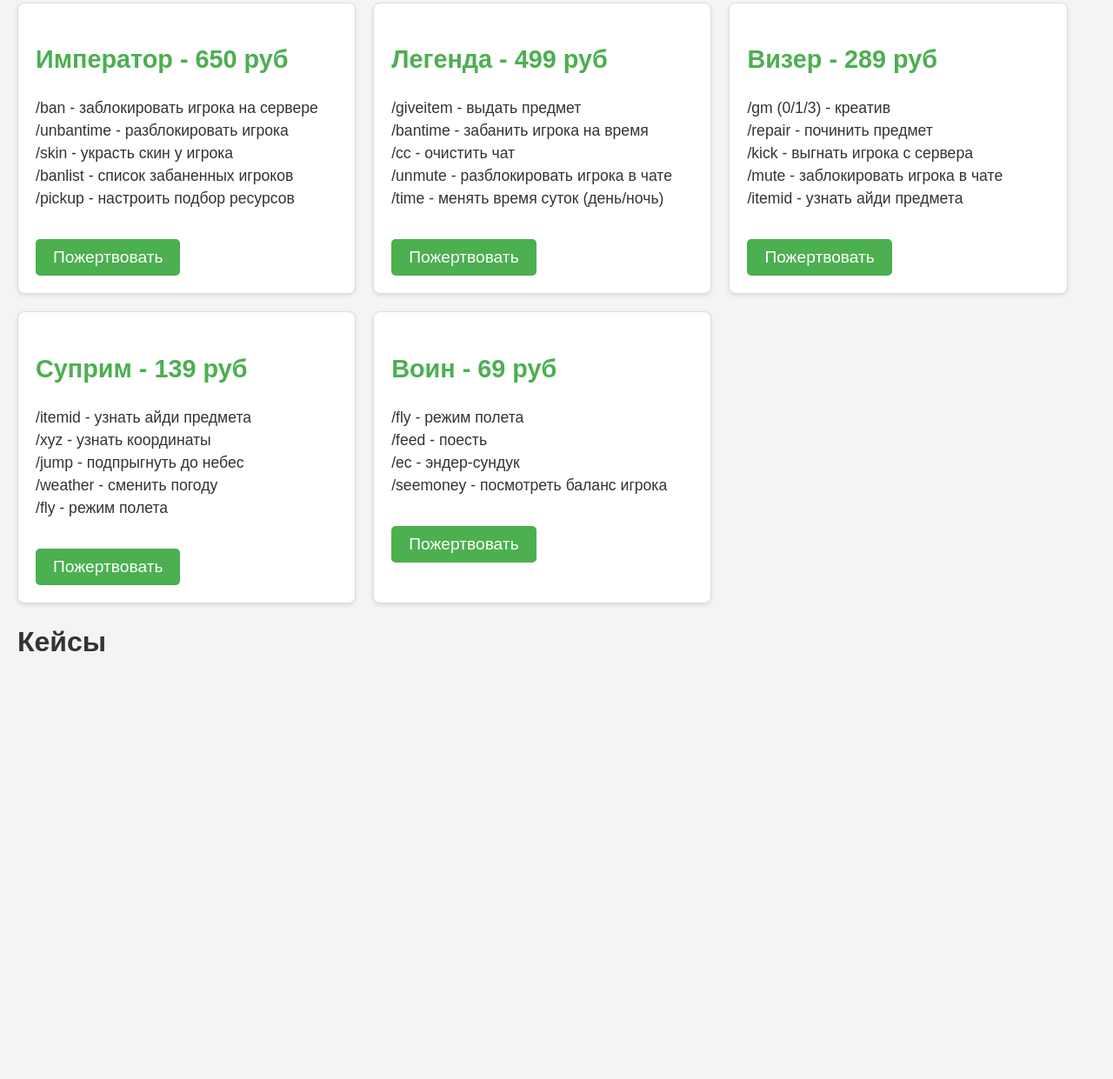
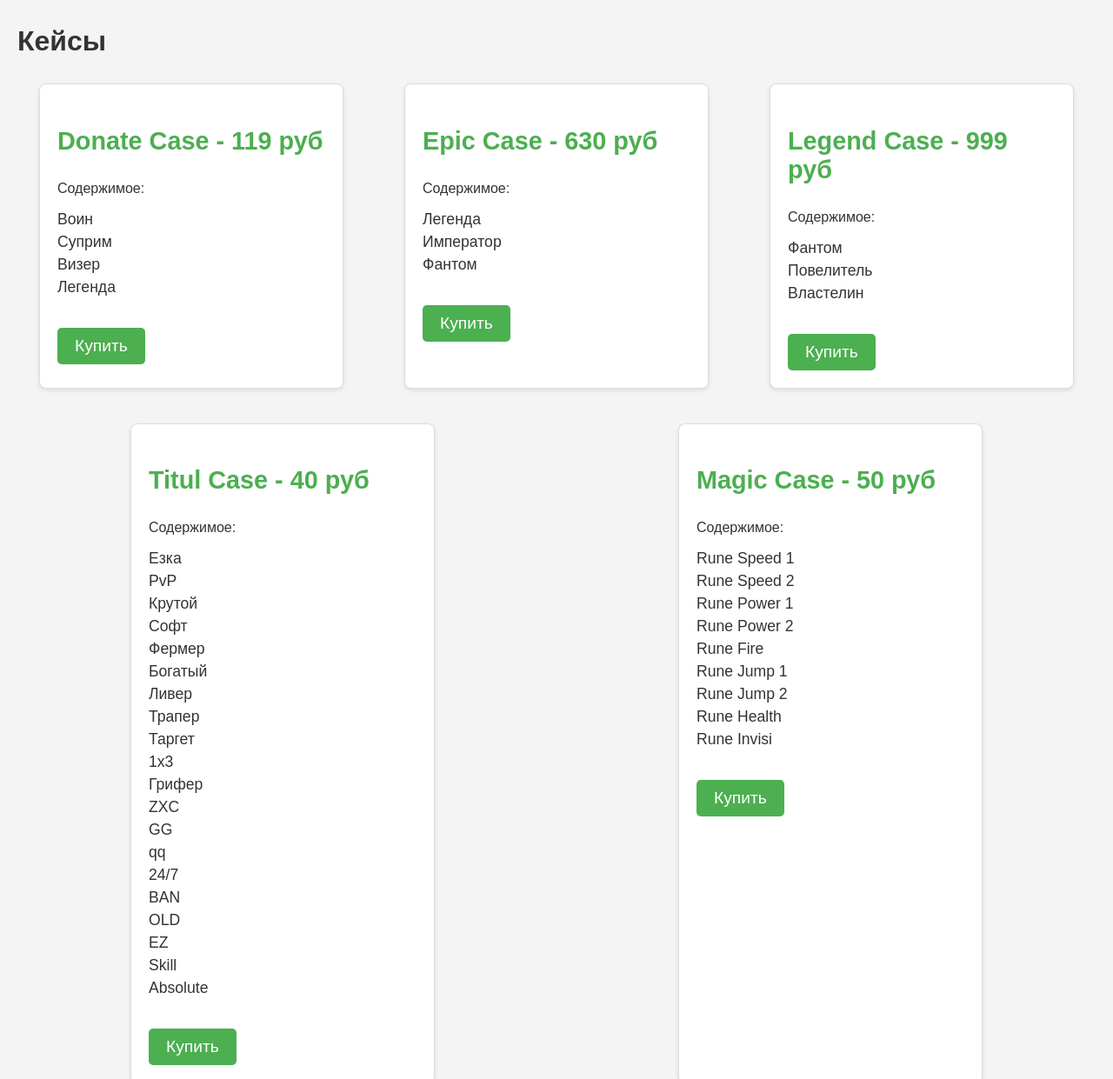
Before and after one commit to minevor/minevor-website, a plain HTML site: page index.html in a window 1280 px wide. Shown: the part 670-1911 px from the top of the page at 87% size. Before the commit the page ends 1447 px from the top, so only its background shows below. Drawn offline with Linux system fonts and the light colour scheme.

Commit message:
Update index.html

```diff
--- a/index.html
+++ b/index.html
@@ -1,6 +1,5 @@
 <!DOCTYPE html>
 <html lang="ru">
-
 <head>
     <meta charset="UTF-8">
     <meta name="viewport" content="width=device-width, initial-scale=1.0">
@@ -48,6 +47,7 @@
             display: flex;
             flex-wrap: wrap;
             gap: 20px;
+            justify-content: space-around;
         }
 
         .package,
@@ -55,10 +55,12 @@
             background-color: white;
             padding: 20px;
             border: 1px solid #ddd;
-            width: calc(33% - 20px);
+            width: 100%;
+            max-width: 350px; /* Ограничиваем максимальную ширину */
             box-sizing: border-box;
             border-radius: 8px;
             box-shadow: 0 2px 5px rgba(0, 0, 0, 0.1);
+            margin: 10px;
         }
 
         .package h3,
@@ -100,9 +102,14 @@
             background-color: #333;
             color: white;
         }
+
+        @media (max-width: 768px) {
+            .package, .case {
+                width: 100%; /* На мобильных устройствах элементы будут занимать всю ширину */
+            }
+        }
     </style>
 </head>
-
 <body>
 
     <header>
@@ -142,87 +149,95 @@
                 </ul>
                 <button class="donate-btn" onclick="donate('povelitel')">Пожертвовать</button>
             </div>
-
-            <!-- Пакет "Фантом" -->
-            <div class="package" id="fantom">
-                <h3>Фантом - 899 руб</h3>
-                <ul>
-                    <li>/ban-ip - заблокировать игрока по айпи</li>
-                    <li>/topmoney - узнать топ по балансу</li>
-                    <li>/setwarp - установить варп</li>
-                    <li>/delwarp - удалить варп</li>
-                    <li>/ban - заблокировать игрока на сервере</li>
-                </ul>
-                <button class="donate-btn" onclick="donate('fantom')">Пожертвовать</button>
-            </div>
-
-            <!-- Пакет "Император" -->
-            <div class="package" id="imperator">
-                <h3>Император - 650 руб</h3>
-                <ul>
-                    <li>/ban - заблокировать игрока на сервере</li>
-                    <li>/unbantime - разблокировать игрока</li>
-                    <li>/skin - украсть скин у игрока</li>
-                    <li>/banlist - список забаненных игроков</li>
-                    <li>/pickup - настроить подбор ресурсов</li>
-                </ul>
-                <button class="donate-btn" onclick="donate('imperator')">Пожертвовать</button>
-            </div>
-
-            <!-- Пакет "Легенда" -->
-            <div class="package" id="legenda">
-                <h3>Легенда - 499 руб</h3>
-                <ul>
-                    <li>/giveitem - выдать предмет</li>
-                    <li>/bantime - забанить игрока на время</li>
-                    <li>/cc - очистить чат</li>
-                    <li>/unmute - разблокировать игрока в чате</li>
-                    <li>/time - менять время суток (день/ночь)</li>
-                </ul>
-                <button class="donate-btn" onclick="donate('legenda')">Пожертвовать</button>
-            </div>
-
-            <!-- Пакет "Визер" -->
-            <div class="package" id="wither">
-                <h3>Визер - 289 руб</h3>
-                <ul>
-                    <li>/gm (0/1/3) - креатив</li>
-                    <li>/repair - починить предмет</li>
-                    <li>/kick - выгнать игрока с сервера</li>
-                    <li>/mute - заблокировать игрока в чате</li>
-                    <li>/itemid - узнать айди предмета</li>
-                </ul>
-                <button class="donate-btn" onclick="donate('wither')">Пожертвовать</button>
-            </div>
-
-            <!-- Пакет "Суприм" -->
-            <div class="package" id="supreme">
-                <h3>Суприм - 139 руб</h3>
-                <ul>
-                    <li>/itemid - узнать айди предмета</li>
-                    <li>/xyz - узнать координаты</li>
-                    <li>/jump - подпрыгнуть до небес</li>
-                    <li>/weather - сменить погоду</li>
-                    <li>/fly - режим полета</li>
-                </ul>
-                <button class="donate-btn" onclick="donate('supreme')">Пожертвовать</button>
-            </div>
-
-            <!-- Пакет "Воин" -->
-            <div class="package" id="voin">
-                <h3>Воин - 69 руб</h3>
-                <ul>
-                    <li>/fly - режим полета</li>
-                    <li>/feed - поесть</li>
-                    <li>/ec - эндер-сундук</li>
-                    <li>/seemoney - посмотреть баланс игрока</li>
-                </ul>
-                <button class="donate-btn" onclick="donate('voin')">Пожертвовать</button>
-            </div>
         </div>
     </section>
 
     <!-- Секция с кейсами -->
     <section id="cases">
         <h2>Кейсы</h2>
-        <div class="
+        <div class="case-container">
+            <!-- Кейс "Donate Case" -->
+            <div class="case" id="donate-case">
+                <h3>Donate Case - 119 руб</h3>
+                <p>Содержимое:</p>
+                <ul>
+                    <li>Воин</li>
+                    <li>Суприм</li>
+                    <li>Визер</li>
+                    <li>Легенда</li>
+                </ul>
+                <button class="donate-btn" onclick="donate('donate-case')">Купить</button>
+            </div>
+
+            <!-- Кейс "Epic Case" -->
+            <div class="case" id="epic-case">
+                <h3>Epic Case - 630 руб</h3>
+                <p>Содержимое:</p>
+                <ul>
+                    <li>Легенда</li>
+                    <li>Император</li>
+                    <li>Фантом</li>
+                </ul>
+                <button class="donate-btn" onclick="donate('epic-case')">Купить</button>
+            </div>
+
+            <!-- Кейс "Legend Case" -->
+            <div class="case" id="legend-case">
+                <h3>Legend Case - 999 руб</h3>
+                <p>Содержимое:</p>
+                <ul>
+                    <li>Фантом</li>
+                    <li>Повелитель</li>
+                    <li>Властелин</li>
+                </ul>
+                <button class="donate-btn" onclick="donate('legend-case')">Купить</button>
+            </div>
+
+            <!-- Кейс "Titul Case" -->
+            <div class="case" id="titul-case">
+                <h3>Titul Case - 40 руб</h3>
+                <p>Содержимое:</p>
+                <ul>
+                    <li>Езка</li>
+                    <li>PvP</li>
+                    <li>Крутой</li>
+                    <li>Софт</li>
+                    <li>Фермер</li>
+                    <li>Богатый</li>
+                    <li>Ливер</li>
+                    <li>Трапер</li>
+                    <li>Таргет</li>
+                    <li>1х3</li>
+                    <li>Грифер</li>
+                    <li>ZXC</li>
+                    <li>GG</li>
+                    <li>qq</li>
+                    <li>24/7</li>
+                    <li>BAN</li>
+                    <li>OLD</li>
+                    <li>EZ</li>
+                    <li>Skill</li>
+                    <li>Absolute</li>
+                </ul>
+                <button class="donate-btn" onclick="donate('titul-case')">Купить</button>
+            </div>
+
+            <!-- Кейс "Magic Case" -->
+            <div class="case" id="magic-case">
+                <h3>Magic Case - 50 руб</h3>
+                <p>Содержимое:</p>
+                <ul>
+                    <li>Rune Speed 1</li>
+                    <li>Rune Speed 2</li>
+                    <li>Rune Power 1</li>
+                    <li>Rune Power 2</li>
+                    <li>Rune Fire</li>
+                    <li>Rune Jump 1</li>
+                    <li>Rune Jump 2</li>
+                    <li>Rune Health</li>
+                    <li>Rune Invisi</li>
+                </ul>
+                <button class="donate-btn" onclick="donate('magic-case')">Купить</button>
+            </div>
+
+            <!-- К
```
